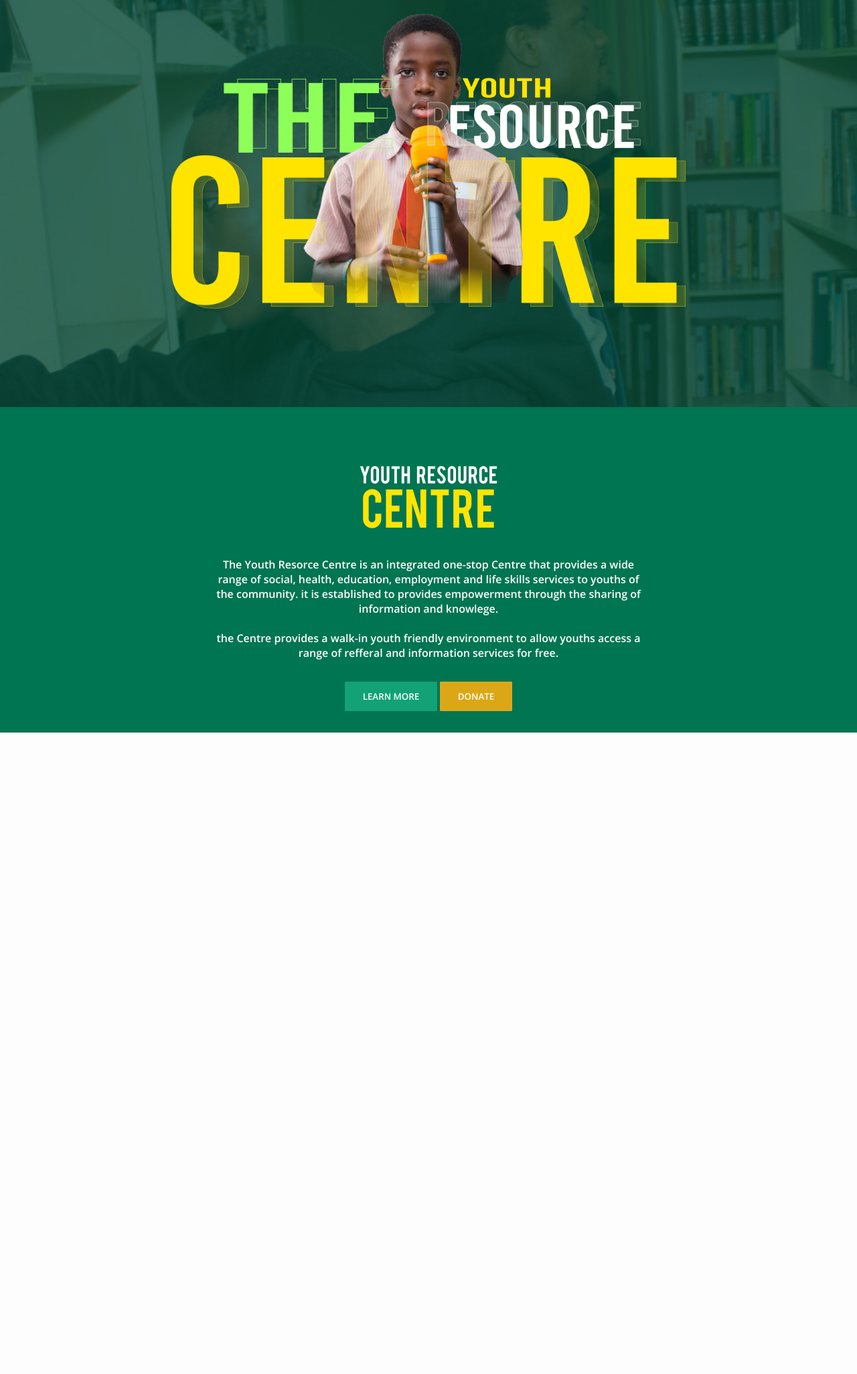
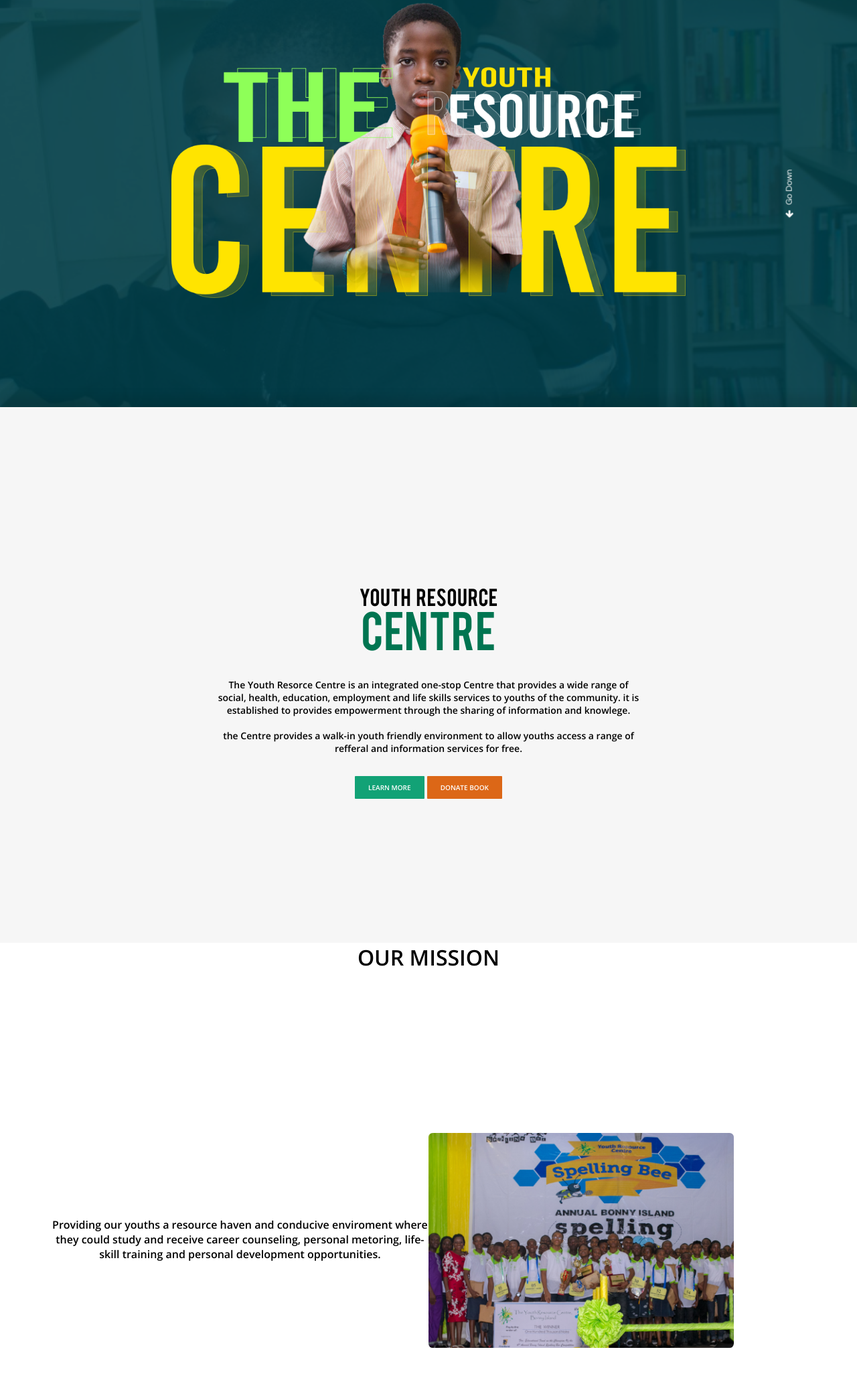
Before and after one commit to slick-codes/resource-centre, a website: page index.html in a window 1280 px wide. Shown: the part 192-2244 px from the top of the page at 67% size. Before the commit the page ends 1286 px from the top, so only its background shows below. Drawn offline with Linux system fonts and the light colour scheme.

Commit message:
made major modification on the ui

```diff
--- a/assets/style/_config.css
+++ b/assets/style/_config.css
@@ -6,6 +6,7 @@
     list-style: none;
     font-weight: normal;
     font-family: _open sans;
+    scroll-behavior: smooth;
     /* font-family: bebas kai; */
 }
 /* Importing fonts */
--- a/assets/style/home.css
+++ b/assets/style/home.css
@@ -4,22 +4,27 @@
 
 .showcase {
     height: 20em;
-    /* height: 17em; */
-    /* height: inherit; */
+    /* To add fullscreen header */
+    /* height: 100%; */
     background-image: url(../images/bg.png);
     background-repeat: no-repeat;
     background-position: center center;
     background-size: cover;
     position: relative;
 }
+/* To add fullscreen header */
+/* header {
+    height: 100vh;
+    overflow: hidden;
+} */
 .showcase:before {
     content: "";
     position: absolute;
     width: 100%;
     height: 100%;
-    background: var(--secondary-bg);
+    background: #003e48;
     /* mix-blend-mode: exclusion; */
-    opacity: 0.8;
+    opacity: 0.9;
 }
 
 .showcase {
@@ -33,23 +38,70 @@
     z-index: 1;
     /* transform: translateY(-3em); */
 }
+.showcase__hover-button {
+    display: none;
+}
 @media (min-width: 600px) {
     .showcase img {
         width: 60%;
-        transform: translateY(-4em);
+        transform: translateY(1em);
     }
     .showcase {
         height: inherit;
     }
+    .showcase__hover-button {
+        position: absolute;
+        /* bottom: 3em; */
+        margin-top: 12em;
+        padding: 0.5em;
+        font-size: 13px;
+        border-radius: 0.2em;
+        /* background: white; */
+        color: white;
+        opacity: 1;
+        right: var(--side-padding-s);
+        z-index: 1;
+        display: block;
+        animation-name: hovering;
+        animation-duration: 0.9s;
+        animation-fill-mode: both;
+        animation-direction: alternate;
+        animation-timing-function: linear;
+        animation-iteration-count: infinite;
+        transform: translateY(0) rotate(90deg);
+        cursor: pointer;
+        text-decoration: none;
+    }
+    .showcase__hover-button i {
+        transform: rotate(90deg);
+        /* position:absolute; */
+    }
+    .showcase__hover-button span {
+        font-family: century gothic;
+        padding: 0.4em;
+    }
+    @keyframes hovering {
+        from {
+            transform: translateY(0.5em) rotate(-90deg);
+        }
+        to {
+            transform: translateY(-0.5em) rotate(-90deg);
+        }
+    }
     header {
         height: 100vh;
-        overflow: hidden;
+        /* overflow: hidden; */
+        /* To Create a paralex scrolling */
+        position: sticky;
+        margin-top: -6em;
+        top: 0;
     }
 }
 
 .aboutus__container {
-    background: var(--primary-bg);
-    color: white;
+    /* background: var(--primary-bg); */
+    background: #f6f6f6;
+    /* color: white; */
     padding: 2em var(--side-padding-l);
     text-align: center;
 }
@@ -63,10 +115,18 @@
 .aboutus__container h1 {
     font-size: 2.3em;
     transform: translateY(-0.2em);
-    color: var(--yellow-color);
+    color: var(--primary-bg);
 }
 
 @media (min-width: 600px) {
+    .aboutus__container {
+        height: 100vh;
+        align-items: center;
+        justify-content: center;
+        display: flex;
+        position: relative;
+        box-shadow: 0px -1em 14px 0px rgba(0, 0, 0, 0.096);
+    }
     .aboutus__container h1,
     .aboutus__container h2 {
         font-family: var(--secondary-font);
@@ -82,11 +142,15 @@
     padding: 1.3em 0;
     /* text-shadow: 0px 0px 5px rgba(5, 5, 5, 0.637); */
     padding-bottom: 0;
-    /* color: black; */
+    color: black;
+    font-size: 14px;
+    text-align: center;
 }
 .aboutus__button-container {
     padding: 2em 0;
     padding-bottom: 0;
+    /* temporary removing the buttons */
+    /* display: none; */
 }
 .aboutus__button-container button {
     border: none;
@@ -95,6 +159,7 @@
     font-weight: bolder;
     border-radius: 0.1em;
     color: white;
+    font-size: 10px;
     /* box-shadow: 0px 0px 7px 0px #00000054; */
 }
 .aboutus__button-container button:first-child {
@@ -102,7 +167,7 @@
     /* text-shadow: 0px 0px 5px rgba(5, 5, 5, 0.637); */
 }
 .aboutus__button-container button:last-child {
-    background: #dca717;
+    background: #dc6717;
     /* text-shadow: 0px 0px 5px rgba(5, 5, 5, 0.637); */
 }
 
@@ -111,4 +176,57 @@
         padding: 2em 25vw;
         padding-top: 5em;
     }
+    .aboutus__para {
+        text-align: center;
+    }
 }
+
+/* our mission section */
+
+.mission {
+    background-color: white;
+    position: relative;
+    display: grid;
+    grid-template-columns: 1fr;
+    grid-template-rows: 1fr;
+    width: 100%;
+    /* padding: 3em var(--side-padding-l); */
+}
+.mission h1 {
+    text-align: center;
+}
+.mission__para-container {
+    padding: 1em 0;
+    text-align: center;
+}
+.mission__img-container {
+    width: 100%;
+    padding: 0.5em 0;
+    padding-top: 1em;
+}
+
+.mission__img-container img {
+    width: inherit;
+    border-radius: 0.4em;
+}
+@media (min-width: 600px) {
+    .mission {
+        padding: 0;
+    }
+    .mission__container {
+        display: grid;
+        grid-template-columns: 1fr 1fr;
+        justify-content: center;
+        align-items: center;
+        padding: 2em var(--side-padding-l);
+        height: 100vh;
+    }
+    .mission__img-container {
+        grid-column-start: 2;
+        grid-row-start: 1;
+        width: 90%;
+    }
+    /* .mission__para-container {
+        grid-column-start: 1;
+    } */
+}
--- a/assets/style/nav.css
+++ b/assets/style/nav.css
@@ -3,11 +3,14 @@
 .nav {
     padding: 1em var(--side-padding-s);
     display: flex;
-    box-shadow: 0px 0px 4px 0px #000000;
+    /* box-shadow: 0px 0px 4px 0px #000000; */
     position: sticky;
-    background: inherit;
+    background: rgba(243, 243, 243, 0.952);
     z-index: 44;
     /* mix-blend-mode: overlay; */
+}
+.nav.open {
+    box-shadow: none;
 }
 
 .nav__container {
@@ -39,11 +42,16 @@
 }
 .txt_cont {
     transform: rotate(90deg);
+    position: absolute;
+    right: 2.4em;
     pointer-events: none;
+    display: flex;
+    justify-content: center;
+    align-items: center;
 }
 .nav__link-overlay h1 {
     font-size: 6em;
-    color: rgb(7, 172, 1);
+    color: #22795e;
     position: absolute;
     z-index: 444;
 }
@@ -65,6 +73,7 @@
     justify-content: flex-start;
     font-weight: normal;
     padding: 30% 0em;
+    padding-bottom: 0;
     top: 0;
     transform: translateX(-100%);
     transition: transform 0.2s;
@@ -74,12 +83,14 @@
     /* text-transform: uppercase; */
     font-size: 14px;
     background-image: var(--noise);
+    overflow: auto;
 }
 
 .nav__icon-container {
     /* position: absolute; */
     /* bottom: 0; */
     padding: 2em 0;
+    padding-bottom: 0;
     padding-left: var(--side-padding-s);
     background: var(--secondary);
     width: 100%;
@@ -114,6 +125,9 @@
     text-decoration: none;
     width: 100%;
 }
+.nav__link-container a:hover {
+    text-decoration: underline;
+}
 .nav__navbar-btn-container {
     padding: 1em;
     height: 1em;
@@ -137,14 +151,16 @@
     align-items: center;
     font-weight: bolder;
     font-family: arial;
+    background: black;
 }
 .nav.open .navbar {
     color: var(--primary-bg);
 }
 .nav__navbar-btn-container::before {
     content: "|";
-    position: relative;
-    height: 100%;
+    position: inherit;
+    height: inherit;
+    background: inherit;
     color: inherit;
     display: flex;
     font-family: inherit;
@@ -166,9 +182,13 @@
     }
 }
 
-@media (min-width: 600px) {
+@media (min-width: 628px) {
+    .nav__link-overlay.open {
+        display: none;
+    }
     .nav__link-container {
         margin-left: auto;
+        overflow: none;
         display: flex;
         position: relative;
         height: auto;
@@ -179,10 +199,14 @@
         transform: translateX(0);
         box-shadow: 0 0 0;
         padding: 0;
+        overflow: initial;
     }
     .nav__link-container li a {
         color: black;
         font-size: 14px;
+    }
+    .nav__link-container li a:hover {
+        color: var(--primary-bg);
     }
     .nav__navbar-btn-container {
         display: none;
@@ -204,17 +228,22 @@
         display: none;
         box-shadow: 0px 0px 10px rgba(0, 0, 0, 0.342);
     }
+    .nav__more-container li {
+        position: relative;
+    }
+    .nav__more-container li:first-child {
+        border-top-left-radius: inherit;
+        border-top-right-radius: inherit;
+    }
+
+    .nav__more-container li:last-child {
+        border-bottom-right-radius: inherit;
+        border-bottom-left-radius: inherit;
+    }
     .nav__more-container li:hover {
         width: 100%;
         background: var(--primary-bg);
     }
-    .nav__more-container li:hover a {
-        color: white;
-    }
-    .nav__more-container li a:active {
-        text-decoration: underline;
-    }
-
     .nav__more-container:before {
         content: "";
         position: absolute;
@@ -225,16 +254,10 @@
         transform: rotate(45deg);
         border-radius: 0.2em;
         background: white;
+    }
+    .nav__more-container:after {
         z-index: -1;
         box-shadow: inherit;
-    }
-    .morenav__container:hover .nav__more-container {
-        display: block;
-    }
-    .more__btn {
-        display: block;
-    }
-    .nav__more-container:after {
         content: "";
         position: absolute;
         width: 1em;
@@ -245,6 +268,15 @@
         transform: rotate(45deg);
         border-radius: 0.2em;
     }
+    .morenav__container:hover .nav__more-container {
+        display: block;
+    }
+    .nav__more-container li a:hover {
+        color: white;
+    }
+    .more__btn {
+        display: block;
+    }
     .nav__icon-container {
         display: none;
     }
--- a/index.html
+++ b/index.html
@@ -11,7 +11,7 @@
 </head>
 
 <body>
-    <header>
+    <!-- Navigation Start -->
     <nav class="nav">
         <div class="nav__container">
             <div class="nav__logo-container">
@@ -50,14 +50,21 @@
         </div>
 
     </nav>
+    <!-- Navigation End -->
+    <header>
+
         <div class="showcase">
             <img src="assets/images/showcase_img1.png" alt="">
+            <a href="#about__section" class="showcase__hover-button">
+                <i class="fa fa-arrow-down"></i>
+                <span>Go Down</span>
+            </a>
         </div>
     </header>
     <main>
         <div class="aboutus__container">
             <div class="aboutus__header-text">
-                <div class="aboutus__inner-container">
+                <div class="aboutus__inner-container" id="about__section">
                     <h2>Youth &nbsp; Resource</h2>
                     <h1>Centre</h1>
                 </div>
@@ -71,7 +78,23 @@
                 </p>
                 <div class="aboutus__button-container">
                     <button>Learn More</button>
-                    <button>Donate</button>
+                    <button>Donate book</button>
+                </div>
+            </div>
+        </div>
+        <div class="mission">
+            <h1>OUR MISSION</h1>
+            <div class="mission__container">
+                <div class="mission__img-container">
+                    <img src="assets/images/mission.png" alt="">
+                </div>
+                <div class="mission__para-container">
+                    <p>
+                        Providing our youths a resource haven and conducive enviroment where they could study and
+                        receive
+                        career counseling, personal metoring, life-skill training and personal development
+                        opportunities.
+                    </p>
                 </div>
             </div>
         </div>
@@ -81,20 +104,17 @@
 
         const navBtn = document.querySelector('.navbar')
         const navigation = document.querySelector('.nav')
+        const menuOverlay = document.querySelector('.nav__link-overlay')
+
         navBtn.onclick = function () {
             navigation.classList.toggle('open')
         }
-
-        const menuOverlay = document.querySelector('.nav__link-overlay')
-        console.log(menuOverlay)
+        menuOverlay.onclick = function () {
+            event.stopImmediatePropagation()
+            navigation.classList.remove('open')
+        }
 
 
-
-        menuOverlay.addEventListener('click', function () {
-            event.stopImmediatePropagation()
-            event.stopPropagation()
-            navigation.classList.remove('open')
-        }, true)
 
 
     </script>
```
Also changed, not shown: assets/images/mission.png (added). Lines whose indentation alone changed are shown as unchanged.
